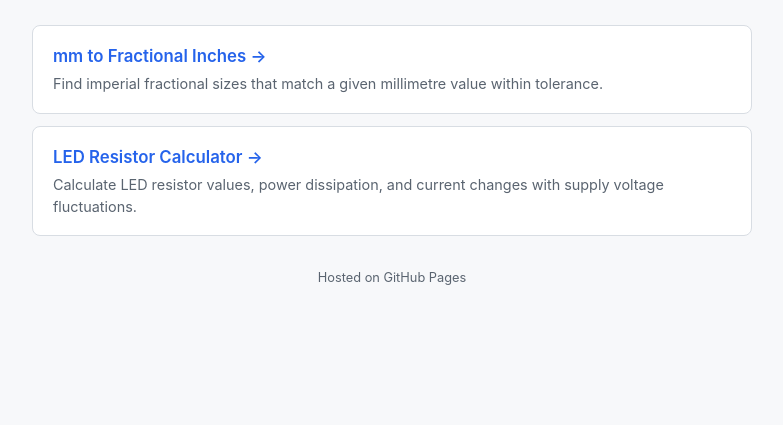
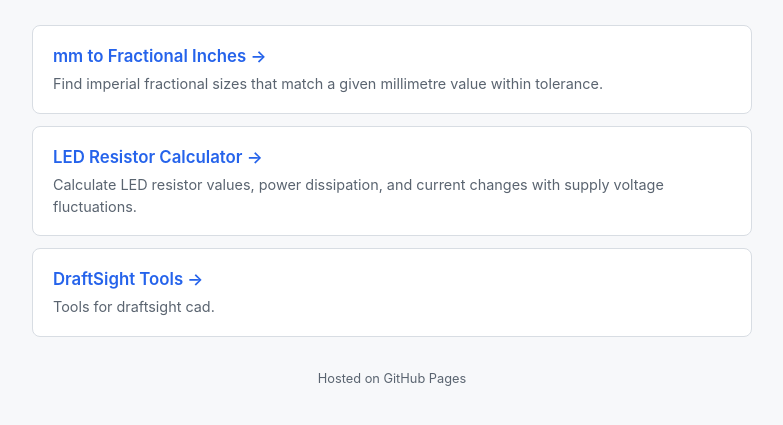
Before and after one commit to TVCtech/tools, a plain HTML site: page index.html in a window 1280 px wide. Shown: the part 105-530 px from the top of the page, without its empty margins (248-1031 px from the left). Drawn offline with Linux system fonts and the light colour scheme.

Commit message:
Add DraftSight Tools link to index.html

```diff
--- a/index.html
+++ b/index.html
@@ -100,6 +100,11 @@
             <p class="tool-desc">Calculate LED resistor values, power dissipation, and current changes with supply voltage fluctuations.</p>
         </a>
 
+        <a class="tool" href="draftsight_tools.html">
+            <div class="tool-title">DraftSight Tools →</div>
+            <p class="tool-desc">Tools for draftsight cad.</p>
+        </a>
+
         <!-- To add more tools, copy the block above and update the href, title, and description. -->
     </div>
 
```
